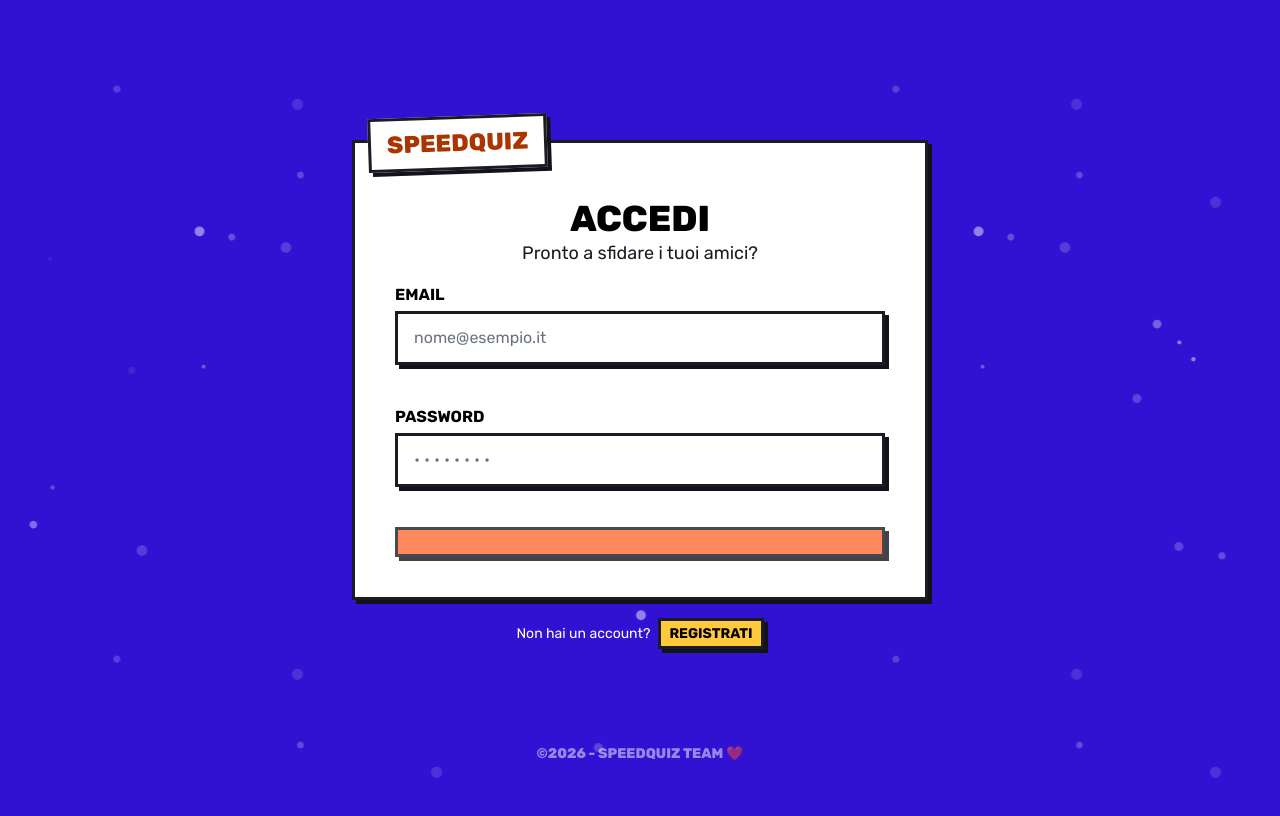
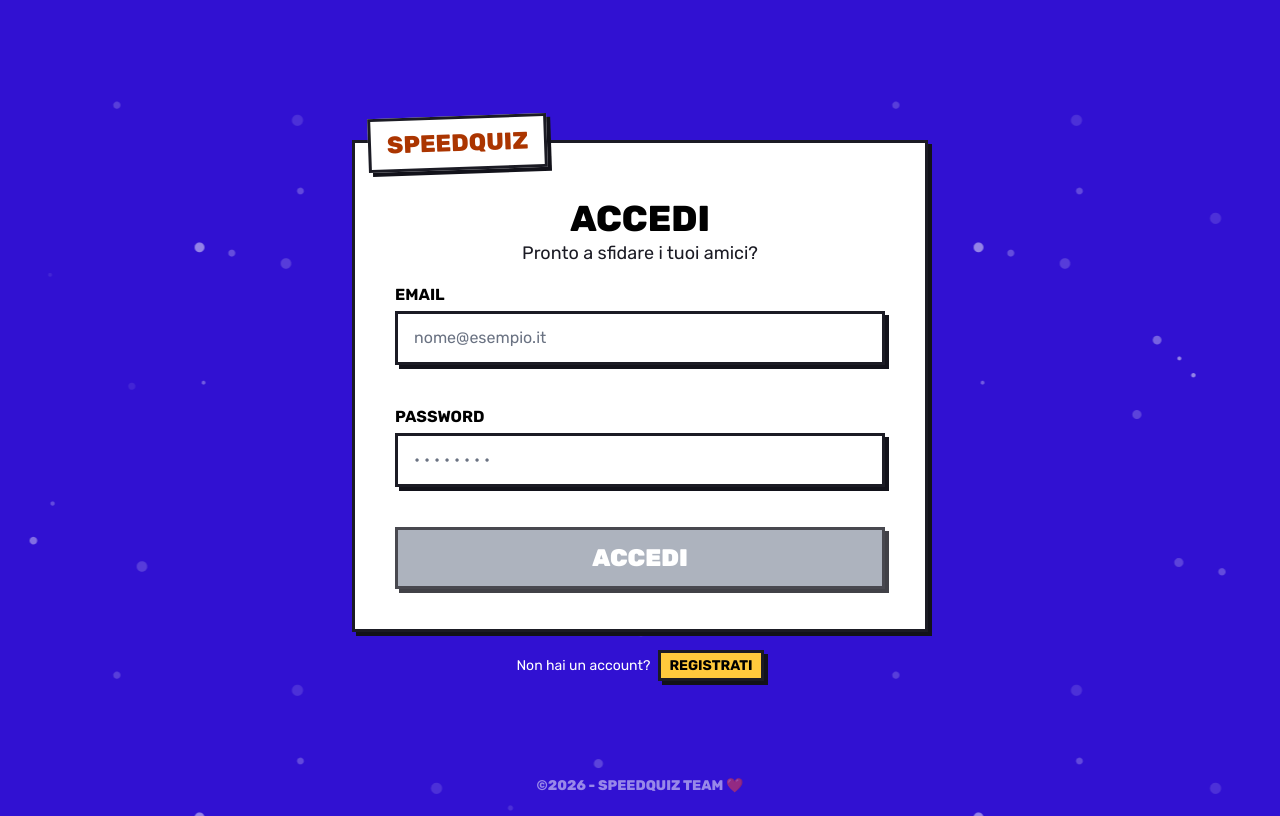
Before and after one commit to Jonnycp/SpeedQuiz, a React (Vite) app in the folder frontend/: page /login in a window 1280 px wide. Built offline with nearby package versions, Linux system fonts and the light colour scheme; some icons are missing.

Commit message:
modificato il confirmButton in AuthCard

```diff
--- a/frontend/src/components/AuthCard.jsx
+++ b/frontend/src/components/AuthCard.jsx
@@ -24,12 +24,9 @@ const AuthCard = ({ isLogin, children, onSubmit, isLoading }) => {
 
           {children}
 
-          <ConfirmButton
-            content={isLogin ? "Accedi" : "Registrati"}
-            type="submit"
-            customClasses="bg-primary font-white text-white uppercase font-bold text-2xl py-3"
-            disabled={isLoading}
-          />
+          <ConfirmButton type="submit" color="primary" customClasses="text-2xl py-3" disabled={isLoading}>
+            {isLogin ? "Accedi" : "Registrati"}
+          </ConfirmButton>
         </form>
 
         <p className="text-white text-center mt-6 text-sm normal-case select-none">
```
